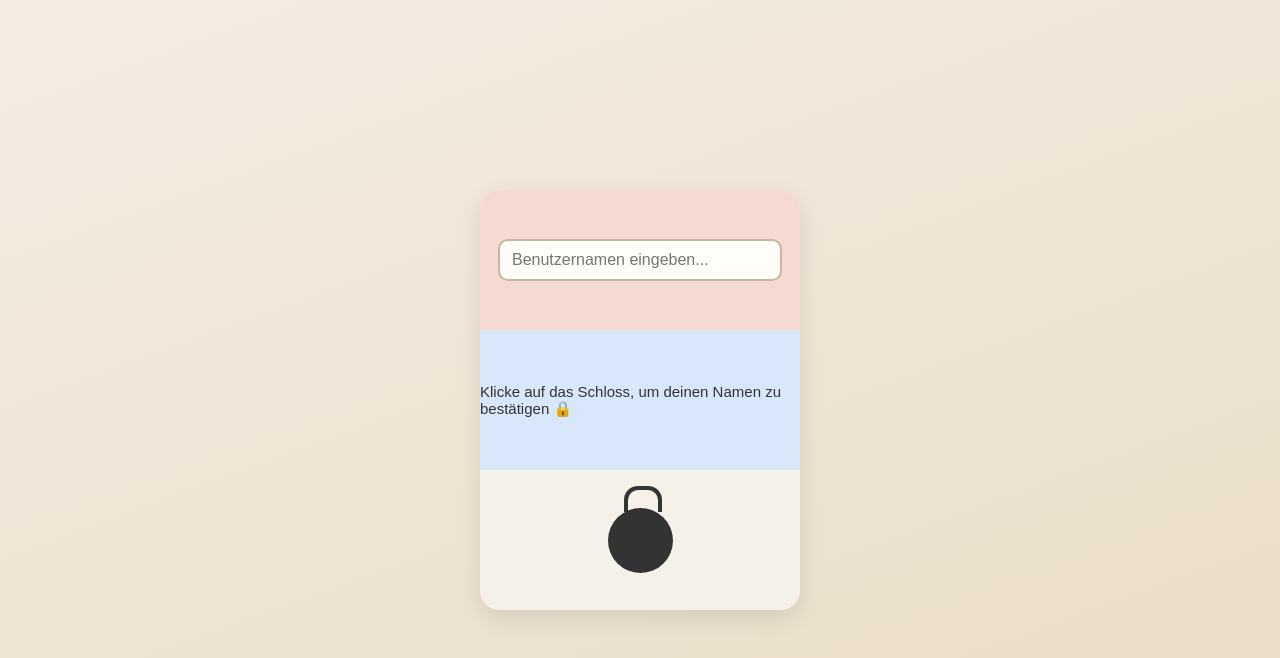
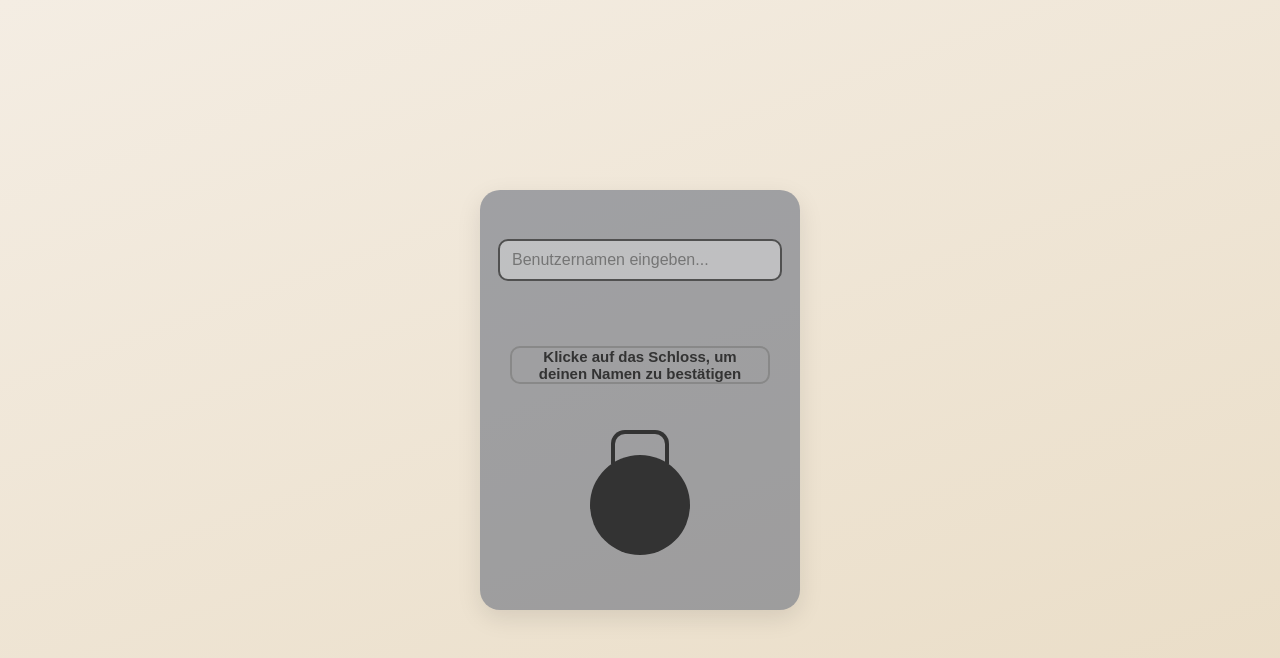
Before and after one commit to Dragon089-hub/MatheRaetzel, a plain HTML site: page Index.HTMl in a window 1280 px wide. Drawn offline with Linux system fonts and the light colour scheme.

Commit message:
login card update

```diff
--- a/Index.HTMl
+++ b/Index.HTMl
@@ -13,7 +13,7 @@
     </div>
 
     <div class="info-section">
-      <p>Klicke auf das Schloss, um deinen Namen zu bestätigen 🔒</p>
+      <p>Klicke auf das Schloss, um deinen Namen zu bestätigen</p>
     </div>
 
     <div class="lock-section">
@@ -35,7 +35,7 @@
       // Beispielhafte Prüfung
       const verfügbar = username.toLowerCase() !== "admin" && username.length >= 3;
 
-      lock.classList.remove("available", "unavailable");
+      lock.classList.remove("available", "unavailable","closed","open");
 
       if (verfügbar) {
         lock.classList.add("open", "available");
--- a/style.css
+++ b/style.css
@@ -13,11 +13,11 @@ body {
   .card {
     width: 320px;
     height: 420px;
-    background: #fffaf2;
+    background: rgba(80, 90, 110, 0.502);
     border-radius: 20px;
     box-shadow: 0 8px 25px rgba(0,0,0,0.1);
     display: grid;
-    grid-template-rows: 1fr 1fr 1fr;
+    grid-template-rows: 1fr 70px 210px;
     overflow: hidden;
   }
 
@@ -29,17 +29,34 @@ body {
   }
 
   .input-section {
-    background: #f6d9d2;
+    background: #50505000;
+  }
+
+  .input-section input {
+    background: #ffffff55;
+    border-color: #505050;
   }
 
   .info-section {
-    background: #d8e7fa;
+    height: 70px;
+    background: #50505000;
     font-size: 15px;
     color: #333;
   }
 
+  .info-section p {
+    padding: 0 10px;
+    margin-left: 30px;
+    margin-right: 30px;
+    text-align: center;
+    border: 2px solid #888888;
+    border-radius: 10px;
+    font-weight: bold;
+  }
+
   .lock-section {
-    background: #f5f1e8;
+     height: 210px;
+    background: #50505000;
   }
 
   /* === Eingabefeld === */
@@ -61,8 +78,8 @@ body {
 
   /* === Schloss === */
   .lock {
-    width: 65px;
-    height: 65px;
+    width: 100px;
+    height: 100px;
     border-radius: 50%;
     background-color: #333;
     position: relative;
@@ -72,22 +89,26 @@ body {
 
   .lock::before {
     content: "";
+    margin: 0;
+    top: -25px;
+    width: 50%;
+    height: 30px;
     position: absolute;
-    top: -22px;
-    left: 16px;
-    width: 30px;
-    height: 22px;
+    left: calc(25% - 4px);
+    transform-origin: bottom left;
     border: 4px solid #333;
     border-bottom: none;
     border-radius: 14px 14px 0 0;
-    transform-origin: center;
-    transform: rotate(0deg);
     transition: transform 0.3s, border-color 0.3s;
   }
 
-  /* Schloss geschlossen */
+  /* Schloss geschlossen oder offen */
   .lock.closed::before {
     transform: rotate(-25deg);
+  }
+
+  .lock.open::before {
+    transform: rotate(0deg);
   }
 
   /* Schloss grün oder rot bei Status */
```
